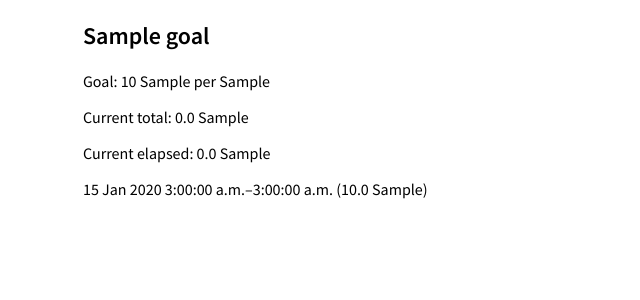
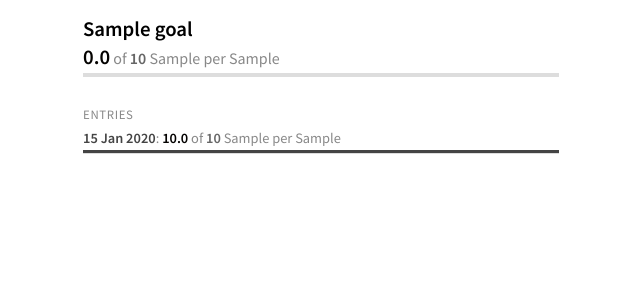
Before and after one commit to mod2/momentum, a Django app: a page that uses momentum/templates/goal.html in a window 1280 px wide. Shown: the part 42-342 px from the top of the page, without its empty margins (319-959 px from the left). Run offline with Django 3.2, Linux system fonts and the light colour scheme; a user stored in the database is signed in; tables that the repository leaves empty hold one stand-in row (values such as "Sample post").

Commit message:
More detail page tweaks

```diff
--- a/momentum/models.py
+++ b/momentum/models.py
@@ -110,6 +110,60 @@ class Goal(models.Model):
     def get_current_percentage(self):
         return min((self.get_current_amount_converted() / self.target_amount) * 100.0, 100.0)
 
+    def get_amount_for_day(self, day):
+        # Get all entries for this goal on this day and sum up the amounts
+
+        tomorrow = day + timedelta(1)
+        today_start = datetime.combine(day, time())
+        today_end = datetime.combine(tomorrow, time())
+
+        entries = self.entries.filter(time__lte=today_end, time__gte=today_start)
+
+        total_time = 0
+        for entry in entries:
+            if entry.amount:
+                total_time += entry.amount
+            else:
+                # No stop time yet, so use now, converting to the resolution
+                #total_time += self.get_current_elapsed_time()
+                pass
+
+        return total_time
+
+    def get_amount_for_day_converted(self, day):
+        return self.convert_to_resolution(self.get_amount_for_day(day))
+
+    def get_percentage_for_day(self, day):
+        return min((self.get_amount_for_day_converted(day) / self.target_amount) * 100.0, 100.0)
+
+    def get_days(self):
+        # Returns list of days that have entries
+        days = set([x.time.date() for x in self.entries.all().order_by('-time')])
+        return days
+
+    def get_entries_by_day(self):
+        # Returns list of days with entries for each
+        days = self.get_days()
+
+        day_list = []
+
+        for day in days:
+            next_day = day + timedelta(1)
+            this_day_start = datetime.combine(day, time())
+            this_day_end = datetime.combine(next_day, time())
+
+            entries = self.entries.filter(time__lte=this_day_end, time__gte=this_day_start)
+
+            day_list.append({
+                'date': day,
+                'entries': entries,
+                'amount': self.get_amount_for_day_converted(day),
+                'percentage': self.get_percentage_for_day(day),
+            })
+
+        print day_list
+        return day_list
+
 class Entry(models.Model):
     goal = models.ForeignKey(Goal, related_name='entries')
     amount = models.PositiveSmallIntegerField(null=True, default=None, blank=True)
--- a/momentum/static/style.css
+++ b/momentum/static/style.css
@@ -106,37 +106,30 @@ header h1 a:hover {
 	display: none;
 }
 
-#content .goal .info {
+#content .info {
 	color: #888;
 	margin-top: .15em;
 }
 
-#content .goal .current {
+#content .info .current {
 	color: #040200;
 	font-size: 1.3em;
 	font-weight: 600;
 }
 
-#content .goal .target {
+#content .info .target {
 	color: #666;
 	font-weight: 600;
 }
 
-#content .goal .percent {
-	font-style: italic;
-}
-
-#content .goal .percentage-wrapper {
-}
-
-#content .goal .percentage {
+#content .percentage {
 	background: #ddd;
 	margin-top: 3px;
 	width: 100%;
 	height: 4px;
 }
 
-#content .goal .percentage .bar {
+#content .percentage .bar {
 	background: #444;
 	height: 3px;
 }
@@ -165,3 +158,36 @@ header h1 a:hover {
 	background: #c26b51;
 	background: #f02a6e;
 }
+
+
+/* Detail page */
+
+#content h3.entries {
+	color: #888;
+	font-size: .8em;
+	font-weight: 400;
+	letter-spacing: 0.05em;
+	margin-bottom: .15em;
+	margin-top: 1em;
+	text-transform: uppercase;
+}
+
+#content .day {
+	padding-bottom: 5px;
+	padding-top: 5px;
+}
+
+#content .day h4.info {
+	font-size: .9em;
+	font-weight: normal;
+	margin: 0;
+}
+
+#content .day .info .day {
+	color: #444;
+	font-weight: 600;
+}
+
+#content .day .info .current {
+	font-size: 1em;
+}
--- a/momentum/templates/goal.html
+++ b/momentum/templates/goal.html
@@ -2,17 +2,27 @@
 
 {% block content %}
 
-<div class="container">
+<div class="goal container">
 	<h2>{{ goal.name }}</h2>
 
-	<p>Goal: {{ goal.target_amount }} {{ goal.type }} per {{ goal.period }}</p>
+	<div class="info"><span class="current">{{ goal.get_current_amount_converted|floatformat:1 }}</span> of <span class="target">{{ goal.target_amount }}</span> {{ goal.type }} per {{ goal.period }}</div>
 
-	<p>Current total: {{ goal.get_current_amount_converted|floatformat:1 }} {{ goal.type }}</p>
-	<p>Current elapsed: {{ goal.get_current_elapsed_time_converted|floatformat:1 }} {{ goal.type }}</p>
+	<div class="percentage-wrapper">
+		<div class="percentage"><div class="bar" style="width: {{ goal.get_current_percentage|floatformat:1 }}%;"></div></div>
+	</div>
 </div>
 
-{% for entry in goal.entries.all %}
-<div class="entry container">{{ entry.time|date:"j M Y" }} {{ entry.time|date:"g:i:s a" }}{% if entry.stop_time %}&ndash;{{ entry.stop_time|date:"g:i:s a" }}{% endif %} ({{ entry.get_elapsed_time_converted|floatformat:1 }} {{ goal.type }})</div>
+<h3 class="entries container">Entries</h3>
+{% for day in goal.get_entries_by_day %}
+{% if day.entries|length > 0 %}
+<div class="day container">
+	<h4 class="info"><span class="day">{{ day.date|date:"j M Y" }}</span>: <span class="current">{{ day.amount|floatformat:1 }}</span> of <span class="target">{{ goal.target_amount }}</span> {{ goal.type }} per {{ goal.period }}</h4>
+
+	<div class="percentage-wrapper">
+		<div class="percentage"><div class="bar" style="width: {{ day.percentage|floatformat:1 }}%;"></div></div>
+	</div>
+</div>
+{% endif %}
 {% endfor %}
 
 {% endblock content %}
```
